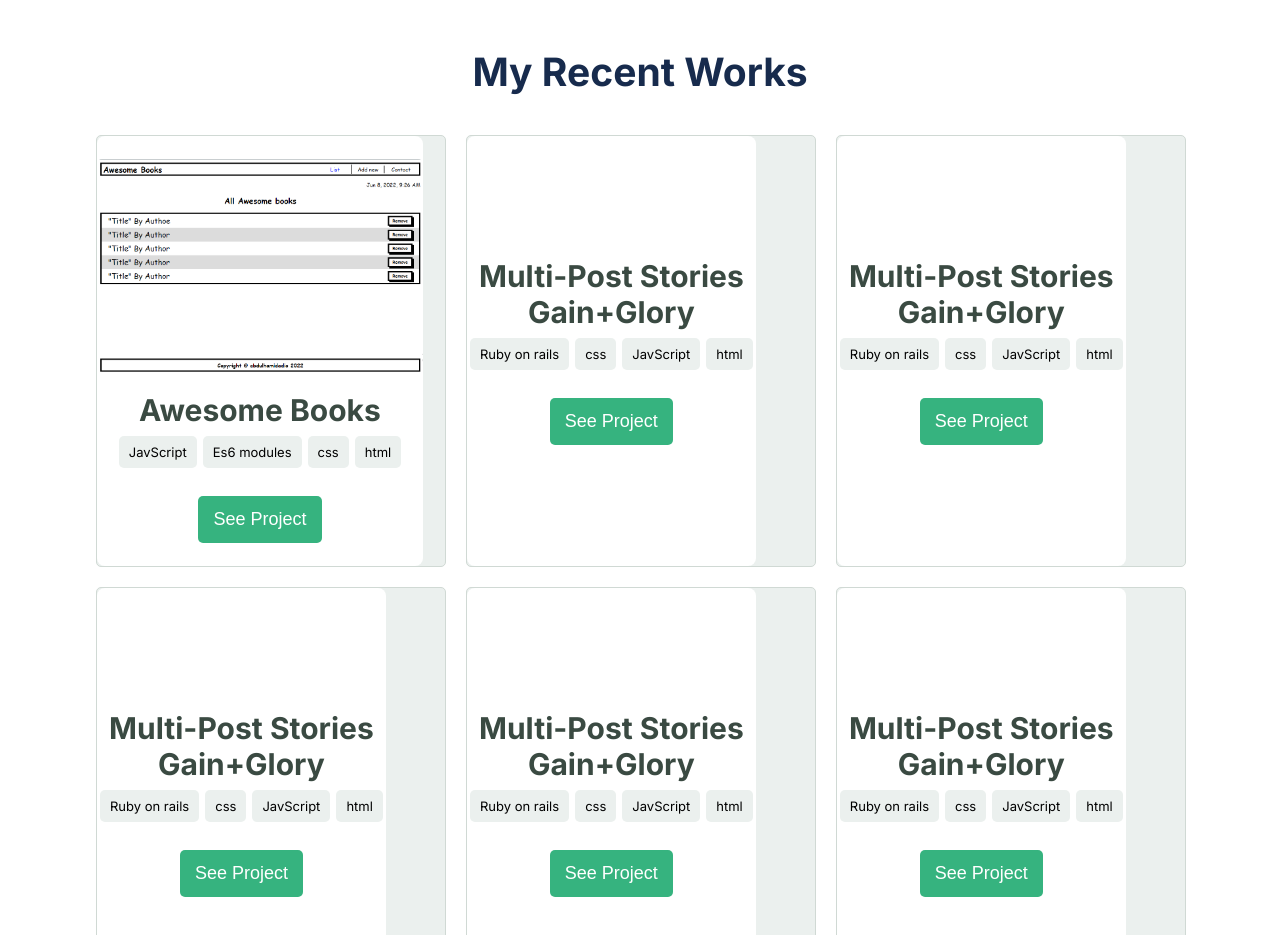
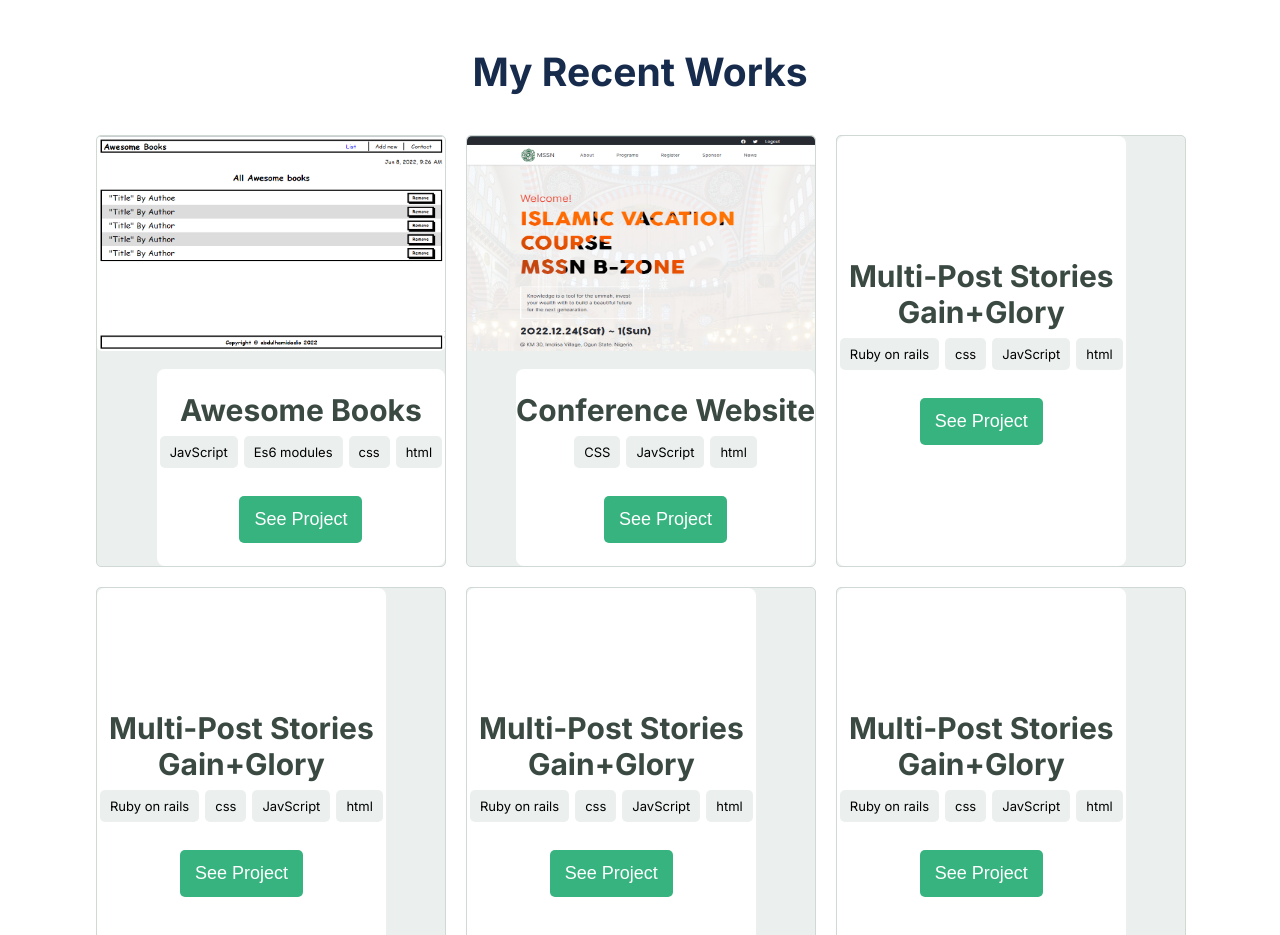
Before and after one commit to abdulhamiid/portfolio, a website: page index.html in a window 1280 px wide. Shown: the part 900-1835 px from the top of the page. Drawn offline with nearby package versions, Linux system fonts and the light colour scheme.

Commit message:
Add project details to the markup

```diff
--- a/index.html
+++ b/index.html
@@ -91,9 +91,9 @@
       <h2 class="col-span">My Recent Works</h2>
       <hr class="hr hr-green">
       <div class="container-grid">
-        <div class="project-list container flex">
+        <div class="project-list container flex-column">
+          <img src="img/awesome-list.PNG" alt="project-1">
           <div class="project-about flex-column">
-            <img src="img/awesome-list.PNG" alt="project-1">
             <h3 class="font-md">Awesome Books</h3>
             <ul class="flex">
               <li class="li-padding bg-ash">JavScript</li>
@@ -104,12 +104,12 @@
             <button type="button" class="btn-bg-green action-btn" id="0">See Project</button>
           </div>
         </div>
-        <div class="project-list container flex">
+        <div class="project-list container flex-column">
+          <img src="img/conference-page.PNG" alt="project-2">
           <div class="project-about flex-column">
-            <h3 class="font-md">Multi-Post Stories <br>Gain+Glory</h3>
+            <h3 class="font-md">Conference Website</h3>
             <ul class="flex">
-              <li class="li-padding bg-ash">Ruby on rails</li>
-              <li class="li-padding bg-ash">css</li>
+              <li class="li-padding bg-ash">CSS</li>
               <li class="li-padding bg-ash">JavScript</li>
               <li class="li-padding bg-ash">html</li>
             </ul>
```
